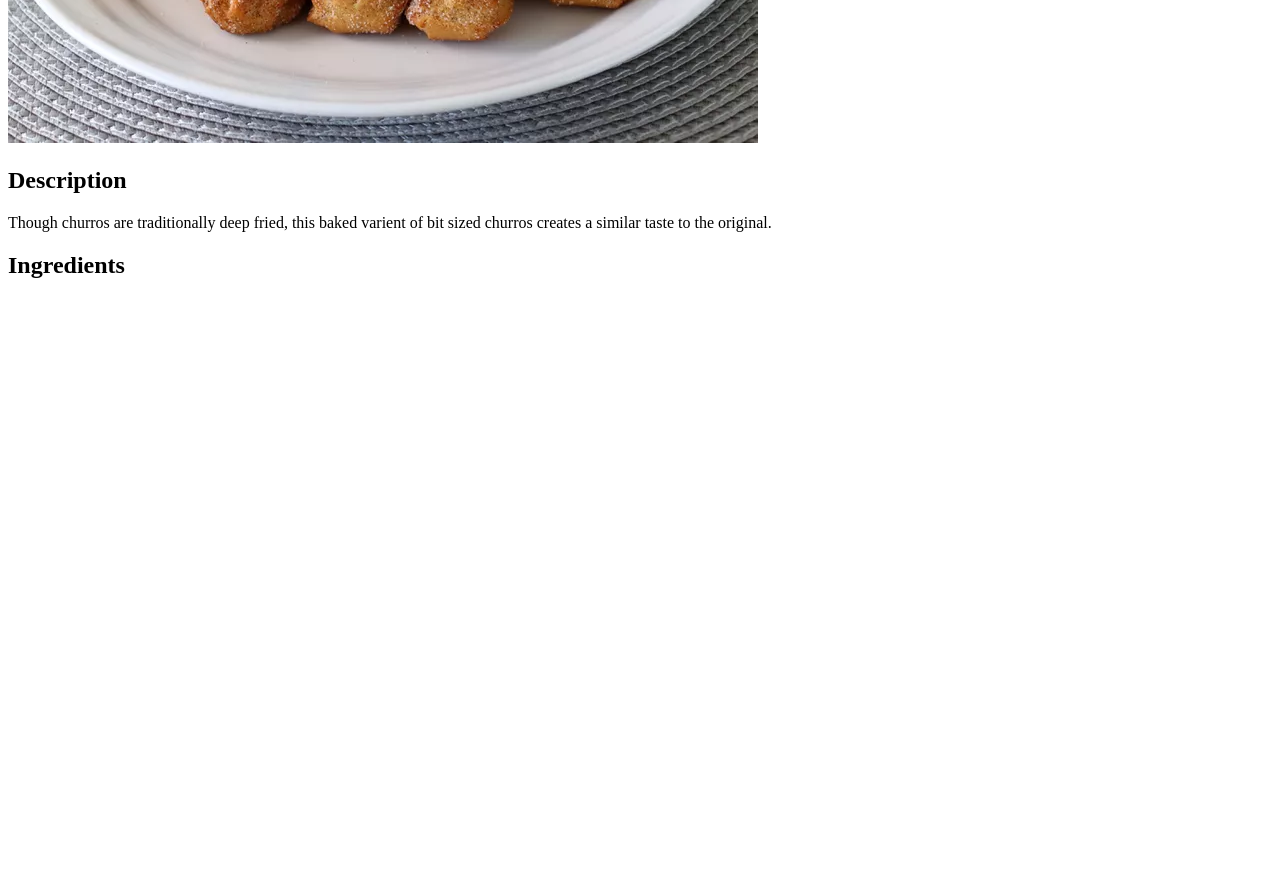
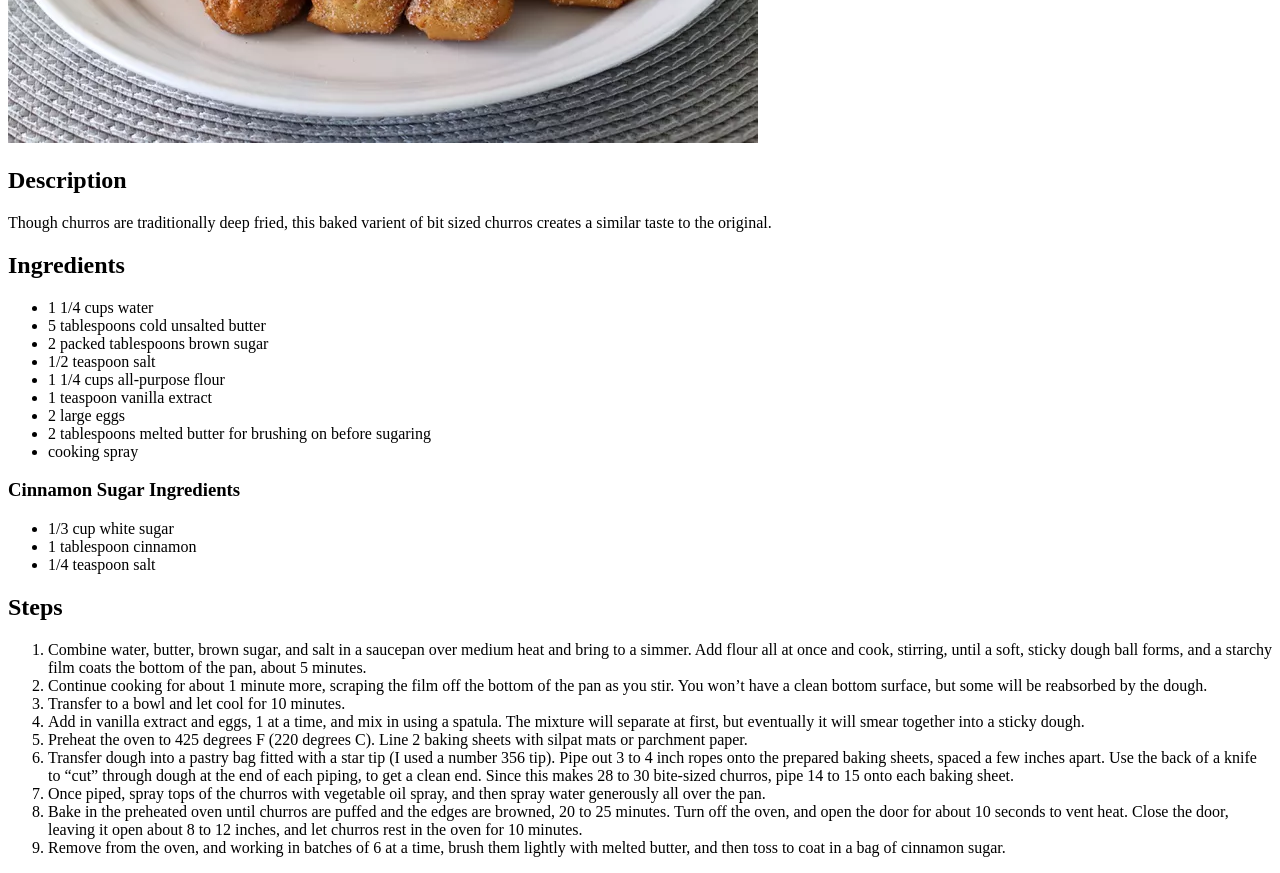
Before and after one commit to FlyingCowMaster/odin-recipes, a plain HTML site: page recipes/baked-churro-bites.html in a window 1280 px wide. Shown: the part 500-1373 px from the top of the page. Before the commit the page ends 800 px from the top, so only its background shows below. Drawn offline with Linux system fonts and the light colour scheme.

Commit message:
Finish baked-churro-bits.html and apple pie img
I added the imgage for the apple pie because I almost forgot to
commit the finished baked-churro-bits.html

```diff
--- a/recipes/baked-churro-bites.html
+++ b/recipes/baked-churro-bites.html
@@ -14,5 +14,59 @@
     </p>
 
     <h2>Ingredients</h2>
+    <ul>
+        <li>1 1/4 cups water</li>
+        <li>5 tablespoons cold unsalted butter</li>
+        <li>2 packed tablespoons brown sugar</li>
+        <li>1/2 teaspoon salt</li>
+        <li>1 1/4 cups all-purpose flour</li>
+        <li>1 teaspoon vanilla extract</li>
+        <li>2 large eggs</li>
+        <li>2 tablespoons melted butter for brushing on before sugaring</li>
+        <li>cooking spray</li>
+    </ul>
+    <h3>Cinnamon Sugar Ingredients</h3>
+    <ul>
+        <li>1/3 cup white sugar</li>
+        <li>1 tablespoon cinnamon</li>
+        <li>1/4 teaspoon salt</li>
+    </ul>
+
+    <h2>Steps</h2>
+    <ol>
+        <li>Combine water, butter, brown sugar, and salt in a saucepan over
+             medium heat and bring to a simmer. Add flour all at once and
+             cook, stirring, until a soft, sticky dough ball forms, and a
+             starchy film coats the bottom of the pan, about 5 minutes.</li>
+        <li>Continue cooking for about 1 minute more, scraping the film
+            off the bottom of the pan as you stir. You won’t have a clean
+            bottom surface, but some will be reabsorbed by the dough.</li>
+        <li>Transfer to a bowl and let cool for 10 minutes.</li>
+        <li>Add in vanilla extract and eggs, 1 at a time, and mix in using a
+            spatula. The mixture will separate at first, but eventually it
+            will smear together into a sticky dough.</li>
+        <li>Preheat the oven to 425 degrees F (220 degrees C). Line 2
+            baking sheets with silpat mats or parchment paper.</li>
+        <li>Transfer dough into a pastry bag fitted with a star tip
+            (I used a number 356 tip). Pipe out 3 to 4 inch ropes
+            onto the prepared baking sheets, spaced a few inches
+            apart. Use the back of a knife to “cut” through dough
+            at the end of each piping, to get a clean end. Since
+            this makes 28 to 30 bite-sized churros, pipe 14 to 15
+            onto each baking sheet.</li>
+        <li>Once piped, spray tops of the churros with vegetable oil
+            spray, and then spray water generously all over the pan.</li>
+        <li>Bake in the preheated oven until churros are puffed and the
+            edges are browned, 20 to 25 minutes. Turn off the oven, and
+            open the door for about 10 seconds to vent heat. Close the
+            door, leaving it open about 8 to 12 inches, and let
+            churros rest in the oven for 10 minutes.</li>
+        <li>Remove from the oven, and working in batches of 6 at a time,
+            brush them lightly with melted butter, and then toss to coat
+            in a bag of cinnamon sugar.</li>
+    </ol>
+
 </body>
 </html>
+
+<!-- Recipe used: https://www.allrecipes.com/baked-churro-bites-recipe-7252818 -->
```
Also changed, not shown: img/apple-pie.webp (added).
